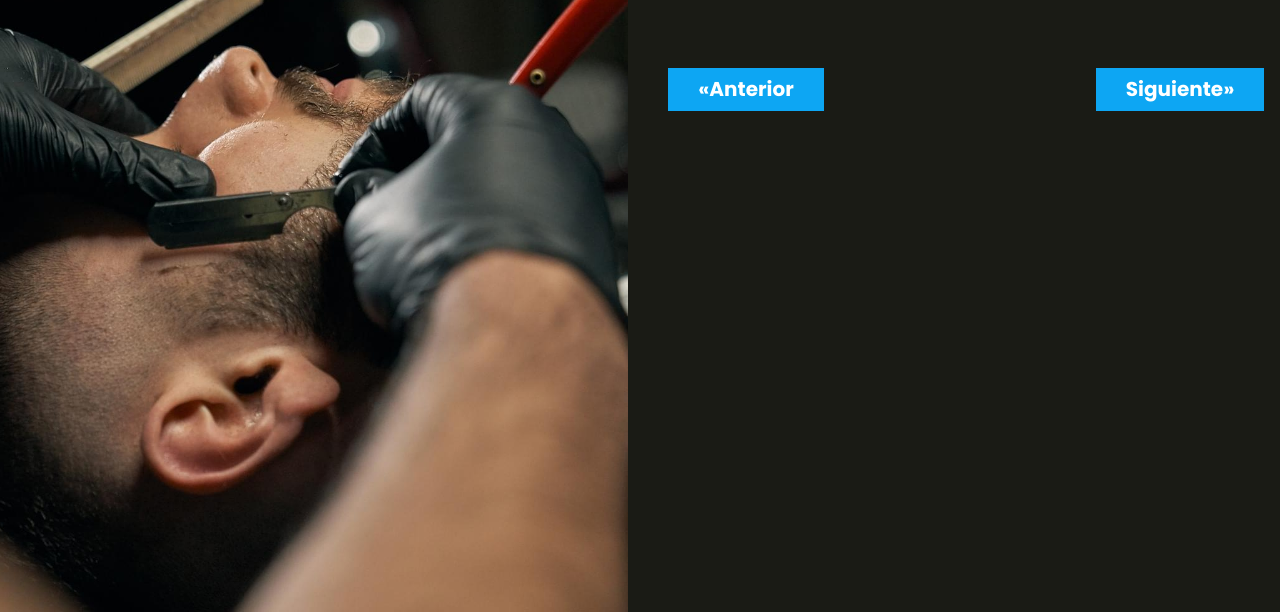
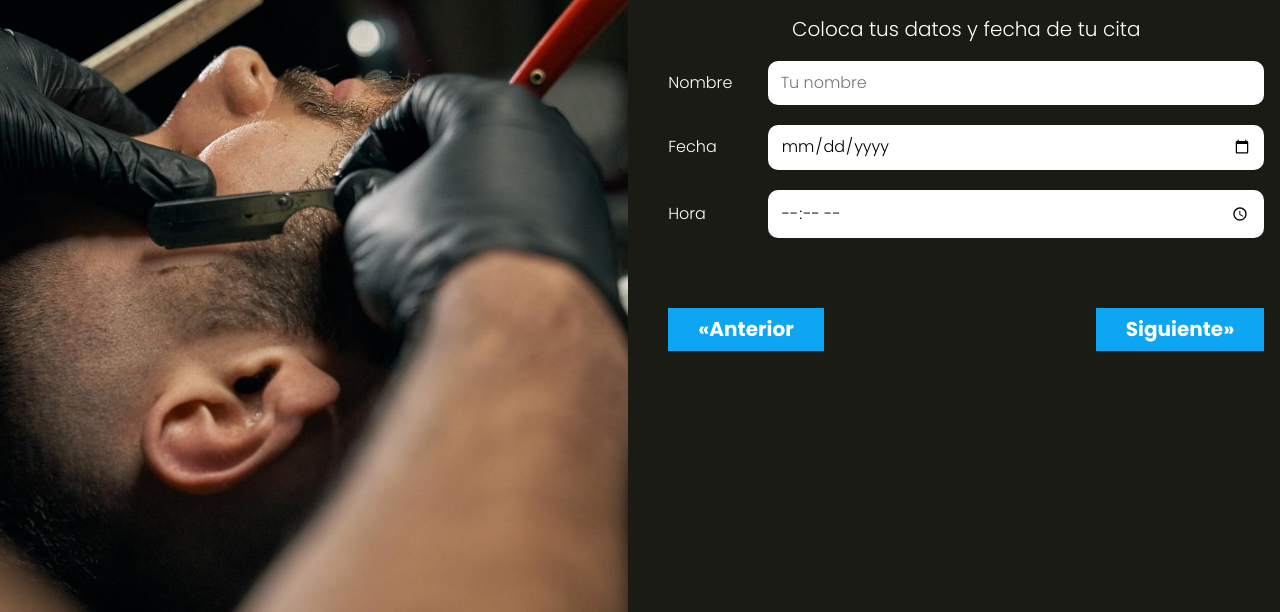
Before and after one commit to marmatva/AppSalon, a website: page index.html in a window 1280 px wide. Both pictures are taken after a click on the button "INFORMACIÓN CLIENTES". Shown: the part 188-800 px from the top of the page. Drawn offline with Linux system fonts and the light colour scheme.

Commit message:
Crea Form y da Estilo

```diff
--- a/index.html
+++ b/index.html
@@ -29,6 +29,21 @@
             </div>
             <div id="paso-2" class="seccion">
                 <h2>Tus Datos y Cita</h2>
+                <p class="text-center">Coloca tus datos y fecha de tu cita</p>
+                <form class="formulario">
+                    <div class="campo">
+                        <label for="nombre">Nombre</label>
+                        <input type="text" id="nombre" placeholder="Tu nombre">
+                    </div>
+                    <div class="campo">
+                        <label for="fecha">Fecha</label>
+                        <input type="date" id="fecha">
+                    </div>
+                    <div class="campo">
+                        <label for="hora">Hora</label>
+                        <input type="time" id="hora">
+                    </div>
+                </form>
             </div>
             <div id="paso-3" class="seccion">
                 <h2>Resumen</h2>
--- a/src/scss/app.scss
+++ b/src/scss/app.scss
@@ -8,3 +8,4 @@
 @import 'layout/tabs';
 @import 'layout/servicios';
 @import 'layout/paginacion';
+@import 'layout/formulario';
--- /dev/null
+++ b/src/scss/layout/_formulario.scss
@@ -0,0 +1,22 @@
+.formulario{
+    width:100%;
+
+}
+
+.campo{
+    display: flex;
+    margin-bottom: 2rem;
+    align-items: center;
+
+    label{
+        color: $blanco;
+        flex: 0 0 10rem;
+    }
+
+    input{
+        flex: 1;
+        padding: $separacion/4;
+        border-radius: 1rem;
+        border: none;
+    }
+}
```
Also changed, not shown: build/css/app.css, 1 other file.
